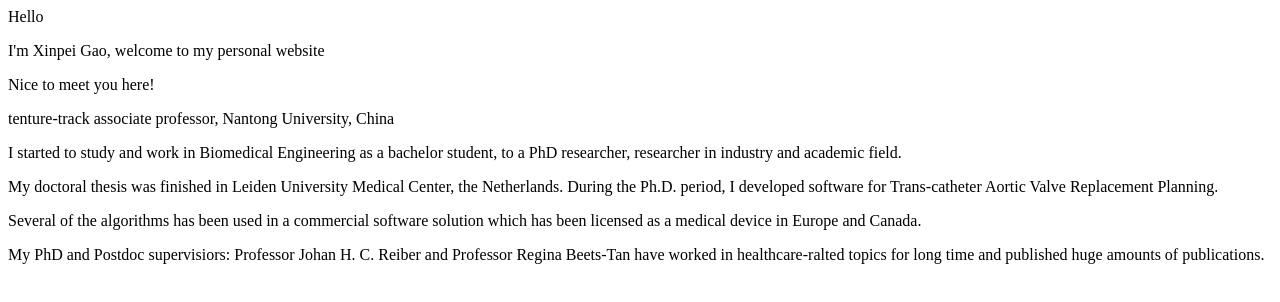
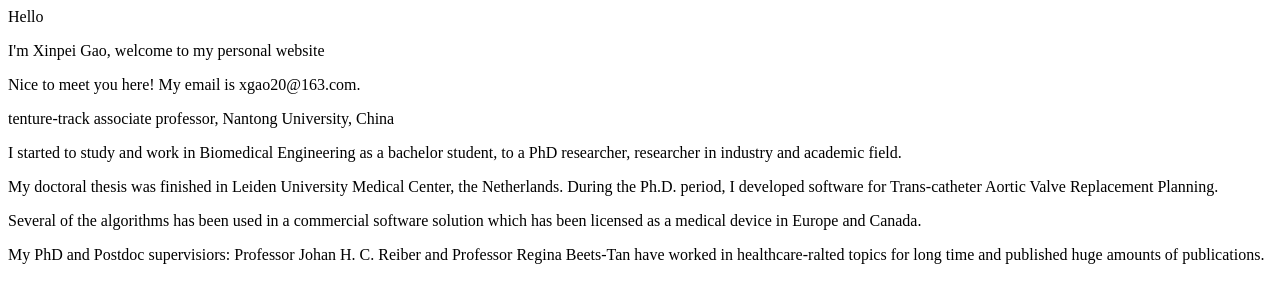
Before and after one commit to x20232023/xgao.github.io, a plain HTML site: page index.html in a window 1280 px wide. Drawn offline with Linux system fonts and the light colour scheme.

Commit message:
Update index.html

```diff
--- a/index.html
+++ b/index.html
@@ -1,6 +1,6 @@
 <p>Hello</p>
 <p>I'm Xinpei Gao, welcome to my personal website </p>
-<p>Nice to meet you here! </p>
+<p>Nice to meet you here! My email is xgao20@163.com. </p>
 <p>tenture-track associate professor, Nantong University, China</p>
 <p></p>
 <p></p>
```
